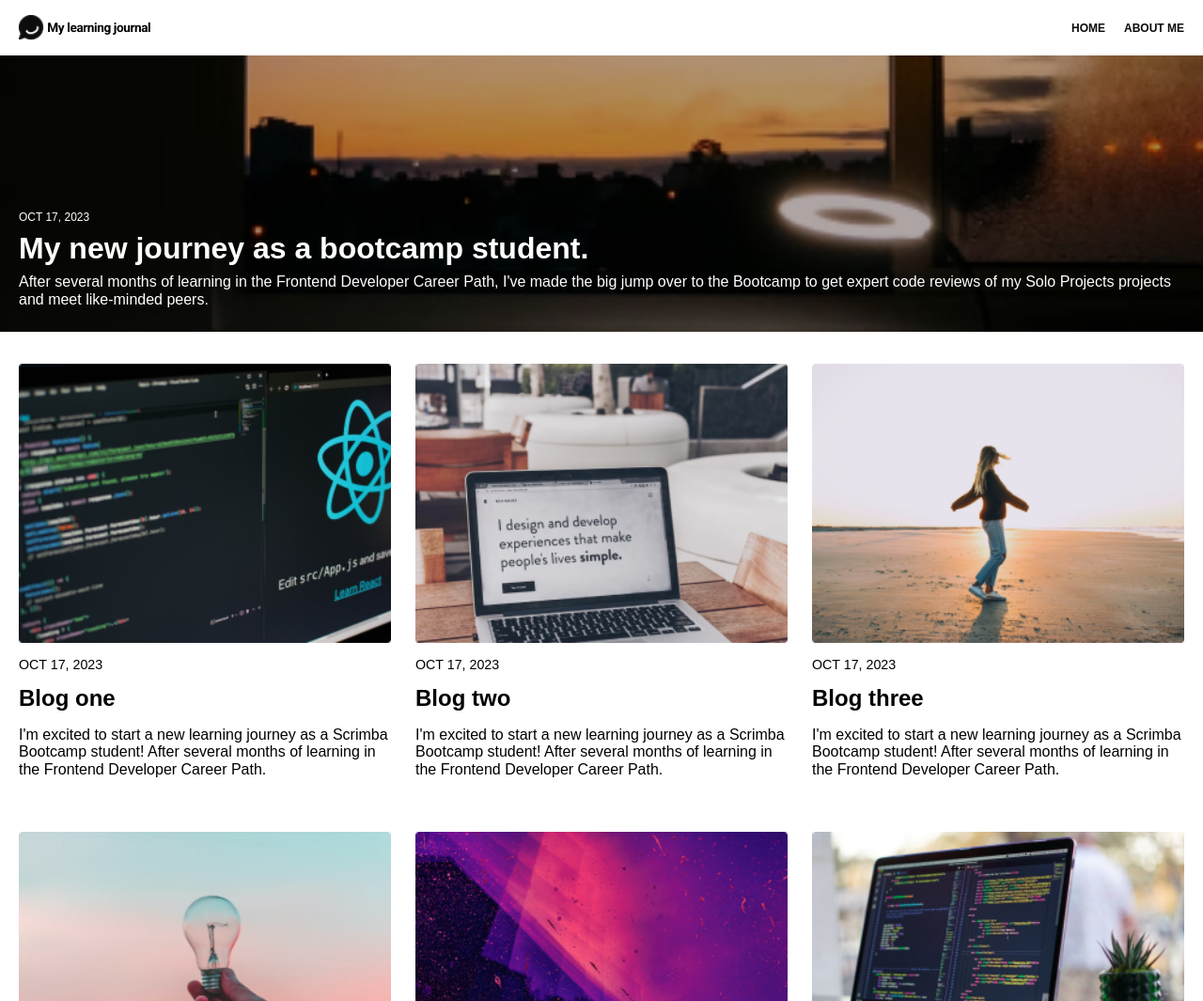
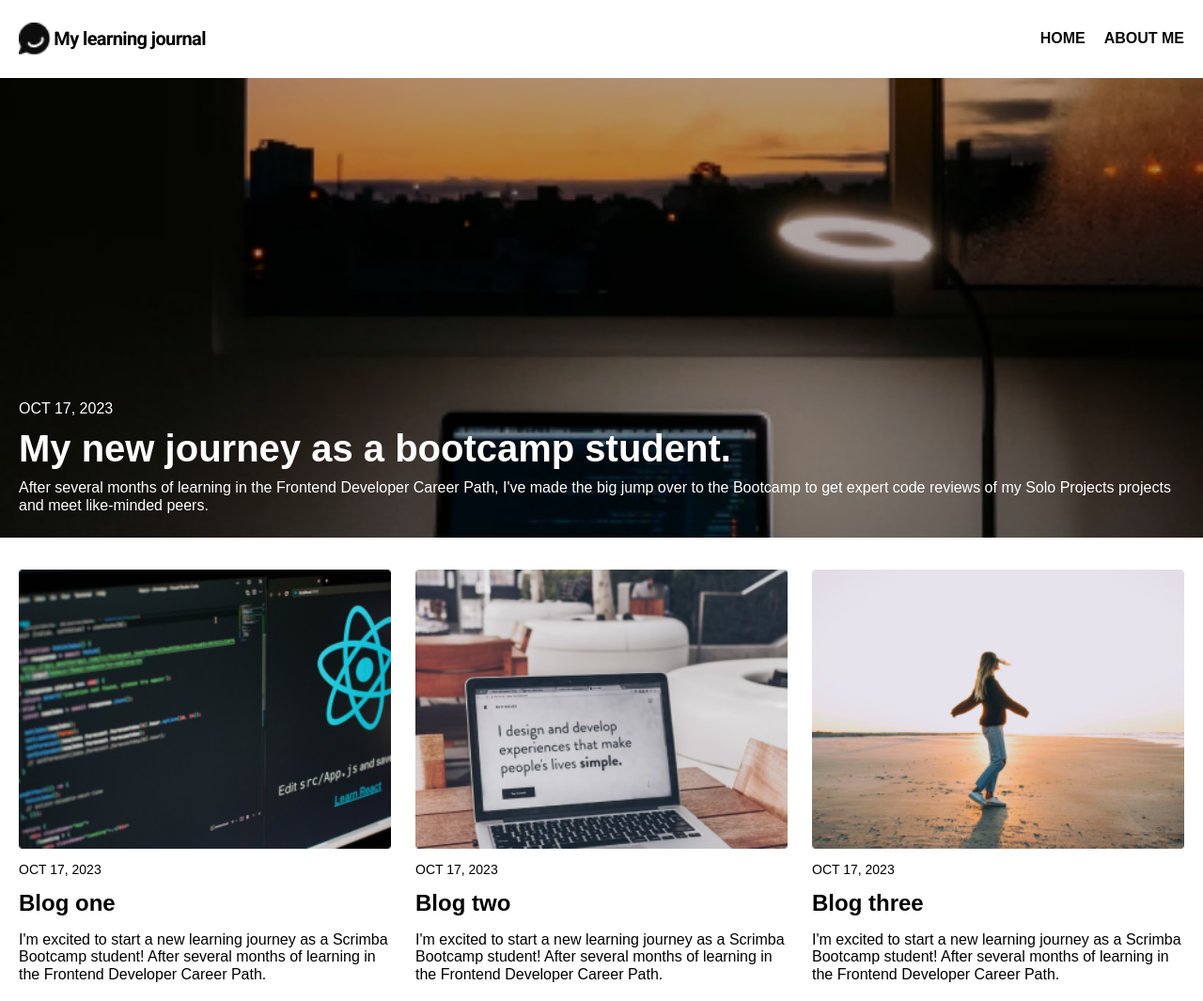
Before and after one commit to qserena/05-solo-project-learning-journal, a plain HTML site: page index.html in a window 1280 px wide. Shown: the top 1065 px of the page at 94% size. Drawn offline with nearby package versions, Linux system fonts and the light colour scheme; a web font is replaced by a local one.

Commit message:
First page for wider screens ready.

```diff
--- a/css/style.css
+++ b/css/style.css
@@ -14,18 +14,14 @@ body {
 /* Typography*/
 
 h1 {
-	font-size: 2.18rem; /* 34.838px */
+	font-size: 2rem; /* 32px */
+}
+
+.hero h1 {
+	margin: 0.25em 0;
 }
 
 h2 {
-	font-size: 2rem; /* 32px */
-}
-
-.hero h2 {
-	margin: 0.25em 0;
-}
-
-h3 {
 	font-size: 1.5rem; /* 24px */
 	margin: 0.375em 0; /* 9px */
 }
@@ -48,14 +44,15 @@ h3 {
 }
 
 .logo {
-	width: 1.71em;
-	height: 1.71em; /* 23.16 / 13.55px */
+	width: 1.45em;
+	height: 1.45em; /* 23.16px / 16px */
 }
 
 .blog-name {
 	font-family: 'Roboto', sans-serif;
 	font-weight: 700;
-	font-size: 0.85rem; /* 13.55px */
+	font-size: 0.85rem; /* 13.55px/16px */
+	line-height: 108.2%; /* 14.664px */
 	letter-spacing: -0.407px;
 }
 
@@ -71,7 +68,7 @@ h3 {
 }
 
 .menu a {
-	font-size: 0.75rem;
+	font-size: 0.75rem; /* 12px */
 	font-weight: 600;
 	color: #090909;
 	text-transform: uppercase;
@@ -114,8 +111,6 @@ h3 {
 	display: grid;
 	grid-template-columns: auto;
 	grid-template-rows: auto;
-	/* gap: 1.625em; */
-	column-gap: 1.625em;
 }
 
 .recent-post {
@@ -124,7 +119,7 @@ h3 {
 }
 
 .date {
-	font-size: 0.89rem;
+	font-size: 0.875rem; /* 14px/16px */
 }
 
 img {
@@ -174,7 +169,44 @@ footer {
 }
 
 @media (min-width: 500px) {
+	/* Typography*/
+
+	h1 {
+		font-size: 2.5rem; /* 40px */
+	}
+
+	/* Header */
+
+	.logo {
+		width: 2.14em;
+		height: 2.14em; /* 34.25px/16px */
+	}
+
+	.blog-name {
+		font-size: 1.25rem; /* 20px/16px */
+		letter-spacing: -0.601px;
+	}
+
+	.header-container {
+		height: 83px;
+	}
+
+	.menu a {
+		font-size: 1rem; /* 16px */
+	}
+
+	/* Hero */
+
+	.hero {
+		height: 488px;
+	}
+
+	.article-date-hero {
+		font-size: 1rem; /* 16px */
+	}
+
 	.recent-posts {
 		grid-template-columns: repeat(3, 1fr);
+		column-gap: 1.625em; /* 26px/16px*/
 	}
 }
--- a/index.js
+++ b/index.js
@@ -7,7 +7,7 @@ function getArticlePreview() {
 	return `
 		<div class="article-preview" id="article-preview">
 			<p class="article-date-hero">OCT 17, 2023</p>
-			<h2>My new journey as a bootcamp student.</h2>
+			<h1>My new journey as a bootcamp student.</h1>
 			<p class="article-preview-hero">${getArticlePreviewText()}</p>
 		</div>
 	`
@@ -21,7 +21,7 @@ function getPosts() {
 	        <div class="recent-post">
 	            <img src="./img/blog-image-0${i + 1}.png"/>
 				<p class="date">OCT 17, 2023</p>
-				<h3>Blog ${blogNumbers[i]}</h3>
+				<h2>Blog ${blogNumbers[i]}</h2>
 				<p>${getPostText()}</p>
 	        </div>
 	    `
```
